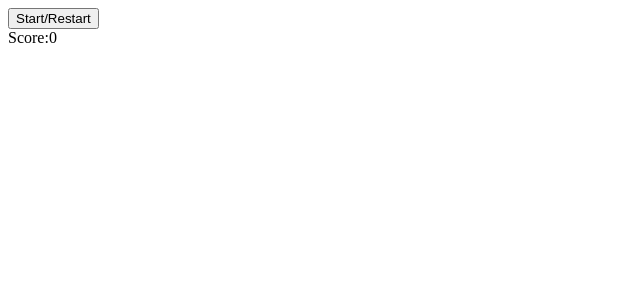
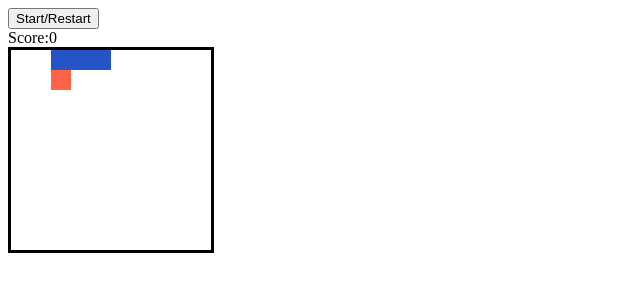
Before and after one commit to RickyCruz/Snake-JS, a plain HTML site: page index.html in a window 1280 px wide. Both pictures are taken after a click on the button "Start/Restart". Shown: the whole page, without its empty margins (0-640 px from the left). Drawn offline with Linux system fonts and the light colour scheme.

Commit message:
First version

```diff
--- a/app.js
+++ b/app.js
@@ -0,0 +1,96 @@
+document.addEventListener('DOMContentLoaded', () => {
+    const squares = document.querySelectorAll('.grid div');
+    const scoreDisplay = document.querySelector('span');
+    const startBtn = document.querySelector('.start');
+
+    const width = 10;
+    let currentIndex = 0; // First div in our grid
+    let appleIndex = 0; // First div in our grid
+
+    // The 3rd div in our grid being 2 (or the HEAD), and 0 being the end (TAIL, with all 1's being the body from now on)
+    let currentSnake = [2, 1, 0];
+
+    let direction = 1;
+    let score = 0;
+    let speed = 0.9;
+    let intervalTime = 0;
+    let interval = 0;
+
+    // to start, and restart the game
+    function startGame() {
+        currentSnake.forEach(index => squares[index].classList.remove('snake'));
+        squares[appleIndex].classList.remove('apple');
+        clearInterval(interval);
+        score = 0;
+        randomApple()
+        direction = 1;
+        scoreDisplay.innerText = score;
+        intervalTime = 1000;
+        currentSnake = [2, 1, 0];
+        currentIndex = 0;
+        currentSnake.forEach(index => squares[index].classList.add('snake'));
+        interval = setInterval(moveOutcomes, intervalTime);
+    }
+
+    // Generate new apple once apple is eaten
+    function randomApple() {
+        do {
+            appleIndex = Math.floor(Math.random() * squares.length)
+        } while(squares[appleIndex].classList.contains('snake')) {
+            // Making sure apples dont appear on the snake
+            squares[appleIndex].classList.add('apple')
+        }
+    }
+
+    // Deals with ALL the ove outcomes of the Snake
+    function moveOutcomes() {
+        // Deals with snake hitting border and snake hitting self
+        if (
+            (currentSnake[0] + width >= (width * width) && direction === width ) || // If snake hits bottom
+            (currentSnake[0] % width === width -1 && direction === 1) || // If snake hits right wall
+            (currentSnake[0] % width === 0 && direction === -1) || // If snake hits left wall
+            (currentSnake[0] - width < 0 && direction === -width) || // If snake hits the top
+            squares[currentSnake[0] + direction].classList.contains('snake') // If snake goes into itself
+        ) {
+            return clearInterval(interval); // This will clear the interval if any of the above happen
+        }
+
+        const tail = currentSnake.pop(); // Removes last ite of the array and shows it
+        squares[tail].classList.remove('snake');  // Removes class of snake from the tail
+        currentSnake.unshift(currentSnake[0] + direction); // Gives direction to the head of the array
+
+        // Deals with snake getting apple
+        if (squares[currentSnake[0]].classList.contains('apple')) {
+            squares[currentSnake[0]].classList.remove('apple');
+            squares[tail].classList.add('snake');
+            currentSnake.push(tail);
+            randomApple();
+            score++;
+            scoreDisplay.textContent = score;
+            clearInterval(interval);
+            intervalTime = intervalTime * speed;
+            interval = setInterval(moveOutcomes, intervalTime);
+        }
+        squares[currentSnake[0]].classList.add('snake');
+    }
+
+    // Assing functions to keycodes
+    function control(e) {
+        // We are removing the class of snake from ALL the squares.
+        squares[currentIndex].classList.remove('snake');
+
+        if (e.keyCode === 39) {
+            direction = 1 // If we press the right arrow on our keyboard, the snake will go right one
+        } else if (e.keyCode === 38) {
+            direction = -width // If we press the up arrow, the snake will go back ten divs, appearing to go up
+        } else if (e.keyCode === 37) {
+            direction = -1 // If we press left, the snake will go left one div
+        } else if (e.keyCode === 40) {
+            direction = +width // If we press down, the snake head will instantly appear in the div ten divs from where you are now
+        }
+    }
+
+    document.addEventListener('keyup', control);
+
+    startBtn.addEventListener('click', startGame);
+});
--- a/index.html
+++ b/index.html
@@ -5,9 +5,113 @@
     <meta name="viewport" content="width=device-width, initial-scale=1.0">
     <title>Snake</title>
     <script src="app.js" charset="utf-8"></script>
+    <link rel="stylesheet" href="style.css">
 </head>
 <body>
-    <button class='start'>Start/Restart</button>
-    <div class='score'>Score:<span>0</span></div>
+    <button class="start">Start/Restart</button>
+    <div class="score">Score:<span>0</span></div>
+
+    <div class="grid">
+        <div></div>
+        <div></div>
+        <div></div>
+        <div></div>
+        <div></div>
+        <div></div>
+        <div></div>
+        <div></div>
+        <div></div>
+        <div></div>
+        <div></div>
+        <div></div>
+        <div></div>
+        <div></div>
+        <div></div>
+        <div></div>
+        <div></div>
+        <div></div>
+        <div></div>
+        <div></div>
+        <div></div>
+        <div></div>
+        <div></div>
+        <div></div>
+        <div></div>
+        <div></div>
+        <div></div>
+        <div></div>
+        <div></div>
+        <div></div>
+        <div></div>
+        <div></div>
+        <div></div>
+        <div></div>
+        <div></div>
+        <div></div>
+        <div></div>
+        <div></div>
+        <div></div>
+        <div></div>
+        <div></div>
+        <div></div>
+        <div></div>
+        <div></div>
+        <div></div>
+        <div></div>
+        <div></div>
+        <div></div>
+        <div></div>
+        <div></div>
+        <div></div>
+        <div></div>
+        <div></div>
+        <div></div>
+        <div></div>
+        <div></div>
+        <div></div>
+        <div></div>
+        <div></div>
+        <div></div>
+        <div></div>
+        <div></div>
+        <div></div>
+        <div></div>
+        <div></div>
+        <div></div>
+        <div></div>
+        <div></div>
+        <div></div>
+        <div></div>
+        <div></div>
+        <div></div>
+        <div></div>
+        <div></div>
+        <div></div>
+        <div></div>
+        <div></div>
+        <div></div>
+        <div></div>
+        <div></div>
+        <div></div>
+        <div></div>
+        <div></div>
+        <div></div>
+        <div></div>
+        <div></div>
+        <div></div>
+        <div></div>
+        <div></div>
+        <div></div>
+        <div></div>
+        <div></div>
+        <div></div>
+        <div></div>
+        <div></div>
+        <div></div>
+        <div></div>
+        <div></div>
+        <div></div>
+        <div></div>
+    </div>
 </body>
 </html>
--- a/style.css
+++ b/style.css
@@ -0,0 +1,20 @@
+.grid {
+    width: 200px;
+    height: 200px;
+    display: flex;
+    flex-wrap: wrap;
+    border-style: solid;
+}
+
+.grid div {
+    width: 20px;
+    height: 20px;
+}
+
+.snake {
+    background-color: #2554C7;
+}
+
+.apple {
+    background-color: tomato;
+}
```
